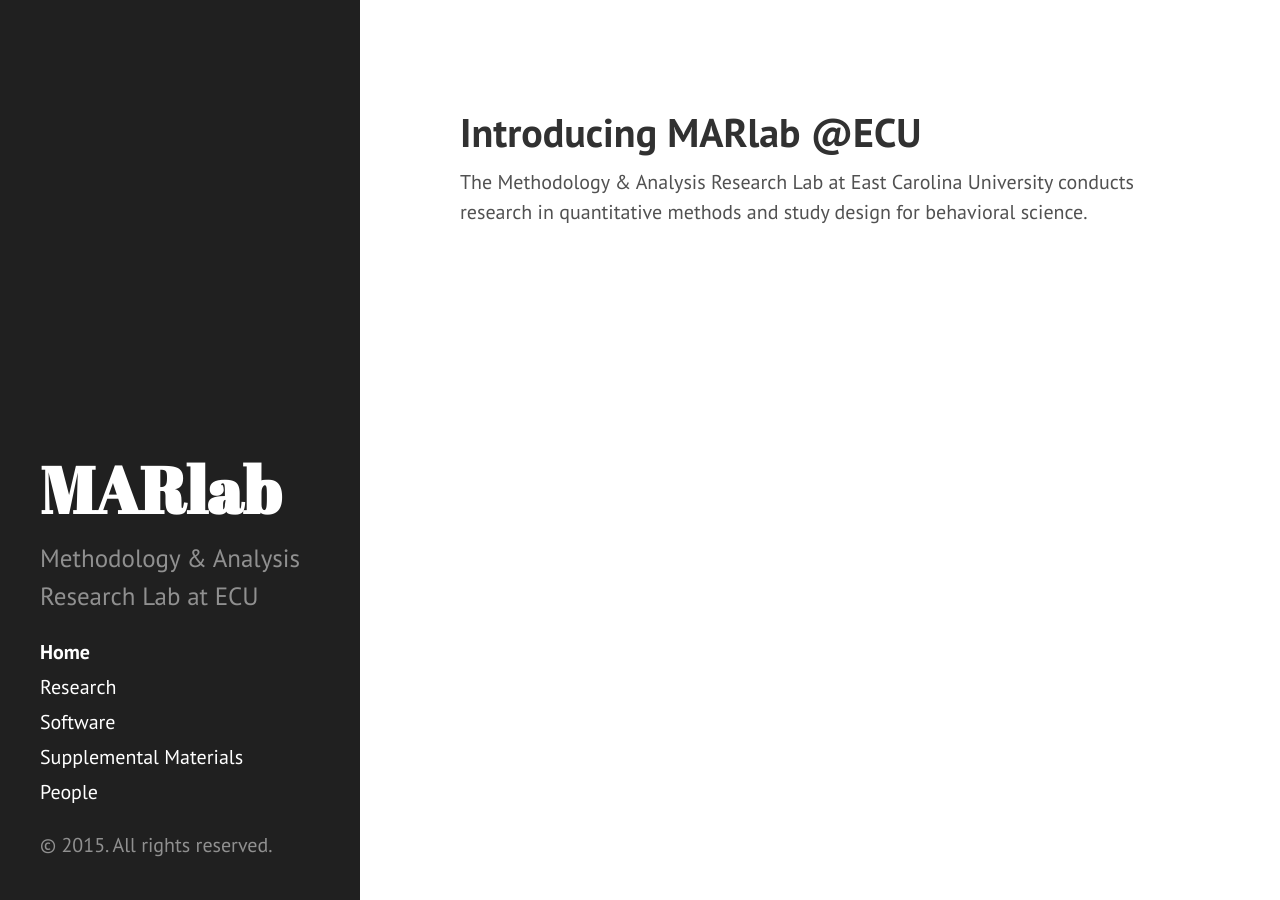
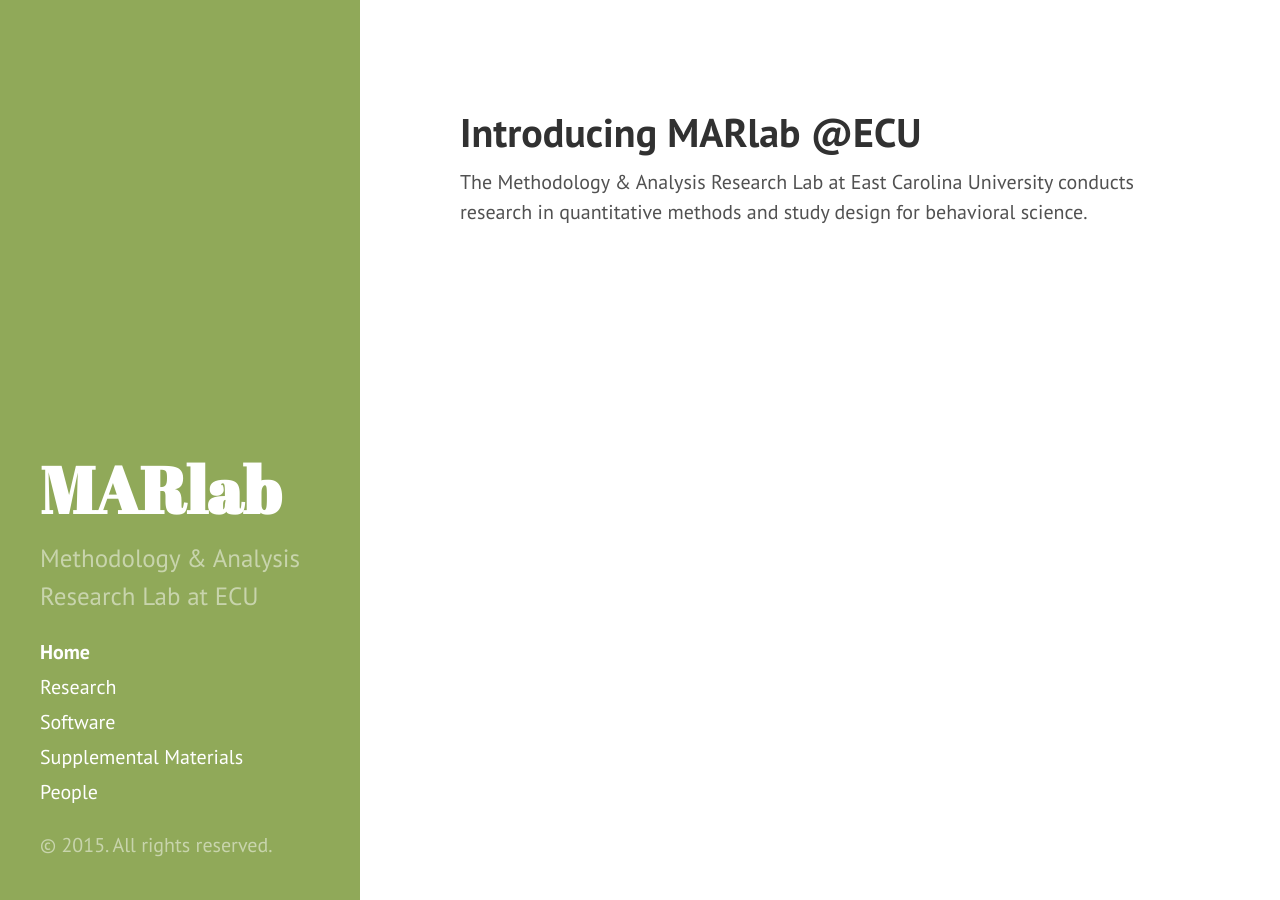
Before and after one commit to schoam4/schoam4.github.io, a Jekyll site: the page built from index.md, in a window 1280 px wide. Built offline with Jekyll 4.4.1, drawn with Linux system fonts in a browser that asks for light colours; Markdown is read by kramdown in place of the engine named in the settings; the list of posts is cut into pages by our own code.

Commit message:
try theme again

```diff
--- a/_layouts/default.html
+++ b/_layouts/default.html
@@ -3,7 +3,7 @@
 
   {% include head.html %}
 
-  <body>
+  <body class="theme-base-0b">
 
     {% include sidebar.html %}
 
@@ -11,5 +11,5 @@
       {{ content }}
     </div>
 
-  </body class="theme-base-0b">
+  </body>
 </html>
```
